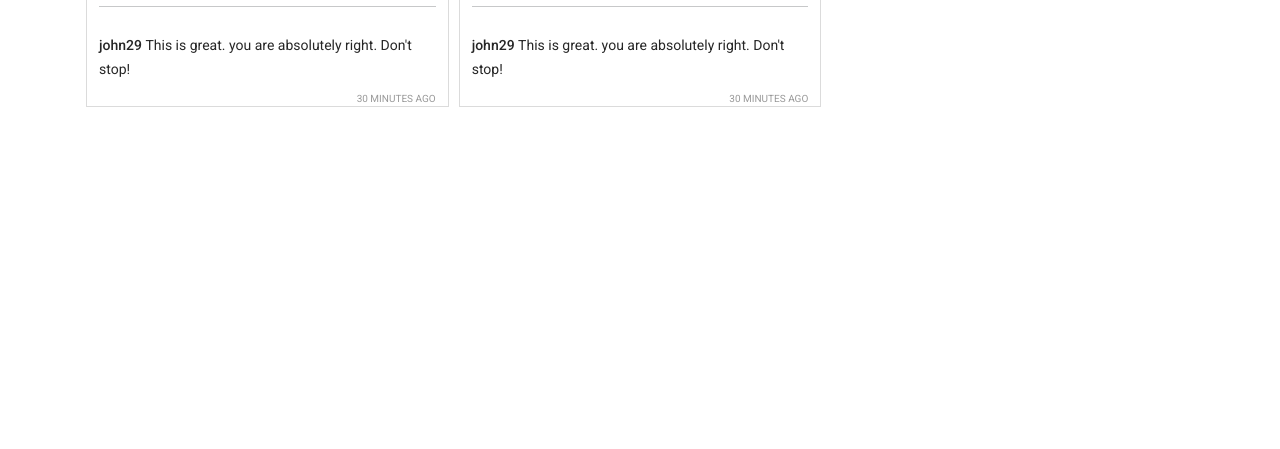
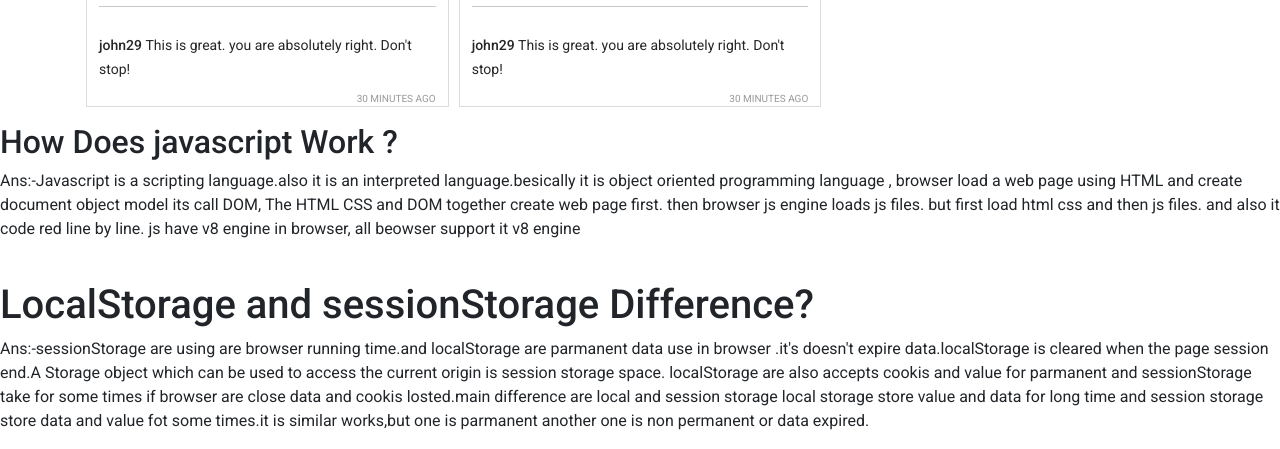
Before and after one commit to shaiful0/insta-shahor, a plain HTML site: page index.html in a window 1280 px wide. Shown: the part 1425-1874 px from the top of the page. Before the commit the page ends 1548 px from the top, so only its background shows below. Drawn offline with nearby package versions, Linux system fonts and the light colour scheme.

Commit message:
update answer

```diff
--- a/index.html
+++ b/index.html
@@ -77,6 +77,14 @@
                 <h1>Reported posts</h1>
             </div>
         </main>
+        <section>
+            <h2>How Does javascript Work ?</h2>
+            <p>Ans:-Javascript is a scripting language.also it is an interpreted language.besically it is object oriented programming language , browser load a web page using HTML and create document object model its call DOM, The HTML CSS and DOM together create web page first. then browser js engine loads js files. but first load html css and then js files. and also it code red line by line. js have v8 engine in browser, all beowser support it v8 engine</p>
+            <br>
+            <h1>LocalStorage and sessionStorage Difference?</h1>
+            <p>Ans:-sessionStorage are using are browser running time.and localStorage are parmanent data use in browser .it's doesn't expire data.localStorage is cleared when the page session end.A Storage object which can be used to access the current origin is session storage space.
+                localStorage are also accepts cookis and value for parmanent and sessionStorage take for some times if browser are close data and cookis losted.main difference are local and session storage local storage store value and data for long time and session storage store data and value fot some times.it is similar works,but one is parmanent another one is non permanent or data expired.</p>
+        </section>
         <footer></footer>
 
         <!-- add javascript  file  -->
```
